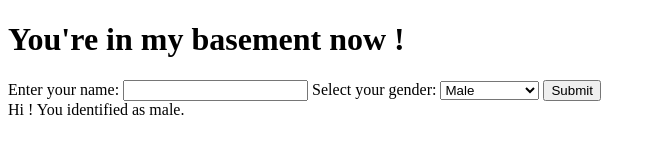
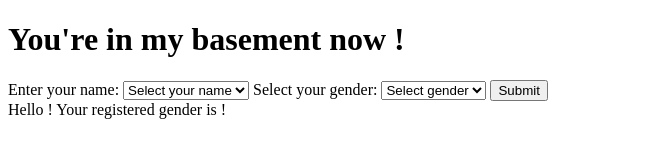
Before and after one commit to erenyeager1002/hiiiiiiiii, a plain HTML site: page index.html in a window 1280 px wide. Both pictures are taken after a click on the button "Submit". Shown: the whole page, without its empty margins (0-656 px from the left). Drawn offline with Linux system fonts and the light colour scheme.

Commit message:
Update index.html

```diff
--- a/index.html
+++ b/index.html
@@ -10,15 +10,23 @@
 
     <form>
         <label for="userInput">Enter your name:</label>
-        <input type="text" id="userInput" name="userInput" required>
+        <select id="userInput" name="userInput">
+            <option value="" selected disabled>Select your name</option>
+            <option value="Vaishu">Vaishu</option>
+            <option value="Kavya">Kavya</option>
+            <option value="Rama">rama</option>
+            <option value="tarun">tarun</option>
+            <option value="Prenith">prenith</option>
+            <option value="Sathwik">sathwik</option>
+        </select>
 
         <label for="gender">Select your gender:</label>
         <select id="gender" name="gender">
+            <option value="" selected disabled>Select gender</option>
             <option value="male">Male</option>
             <option value="female">Female</option>
-            <option value="dmart cover">Dmart_cover</option>
-            <option value="manchuria">Manchuria</option>
-            <option value="gay/rama">Gay/Rama</option>
+            <option value="other">other</option>
+
         </select>
 
         <button type="button" onclick="displayGreeting()">Submit</button>
@@ -35,19 +43,23 @@
 
             var genderText = selectedGender === 'other' ? '' : ' ' + selectedGender;
 
-            greetingDiv.innerHTML = 'Hello ' + userInput + '!' ;
-            greetingDiv.innerHTML = 'You  registered gender is ' + selectedGender + '!' ;
 
-            if (selectedGender === 'gay/rama') {
-                greetingDiv.innerHTML = 'Hi ' + userInput + '! ' + 'you are 🏳️‍🌈🏳️‍🌈🏳️‍🌈🏳️‍🌈🏳️‍🌈🏳️‍🌈🏳️‍🌈';
-            } else {
-                greetingDiv.innerHTML = 'Hi ' + userInput + '!' + ' You identified as ' + selectedGender + '.';
-            }
 
             if (userInput === 'tarun') {
-                greetingDiv.innerHTML = 'Hi ' + userInput + '! ' + 'you are Man 🗿';
-            } else {
-                greetingDiv.innerHTML = 'Hi ' + userInput + '!' + ' You identified as ' + selectedGender + '.';
+                if(selectedGender === 'female'){
+                    greetingDiv.innerHTML = 'Tarun is a Man 🗿';
+                }
+                else if(selectedGender === 'male'){
+                    greetingDiv.innerHTML = 'Hello ' + userInput + '! ' ;
+                    greetingDiv.innerHTML = 'Hello ' + userInput + ' ! ' + ' Your registered gender is ' + selectedGender + '!' ;
+                }
+                else if(selectedGender === 'other'){
+                    greetingDiv.innerHTML = 'Tarun is a Man 🗿';
+                }
+
+            }else{
+                greetingDiv.innerHTML = 'Hello ' + userInput + ' ! ' + ' Your registered gender is ' + selectedGender + '!' ;
+
             }
 
         }
```
